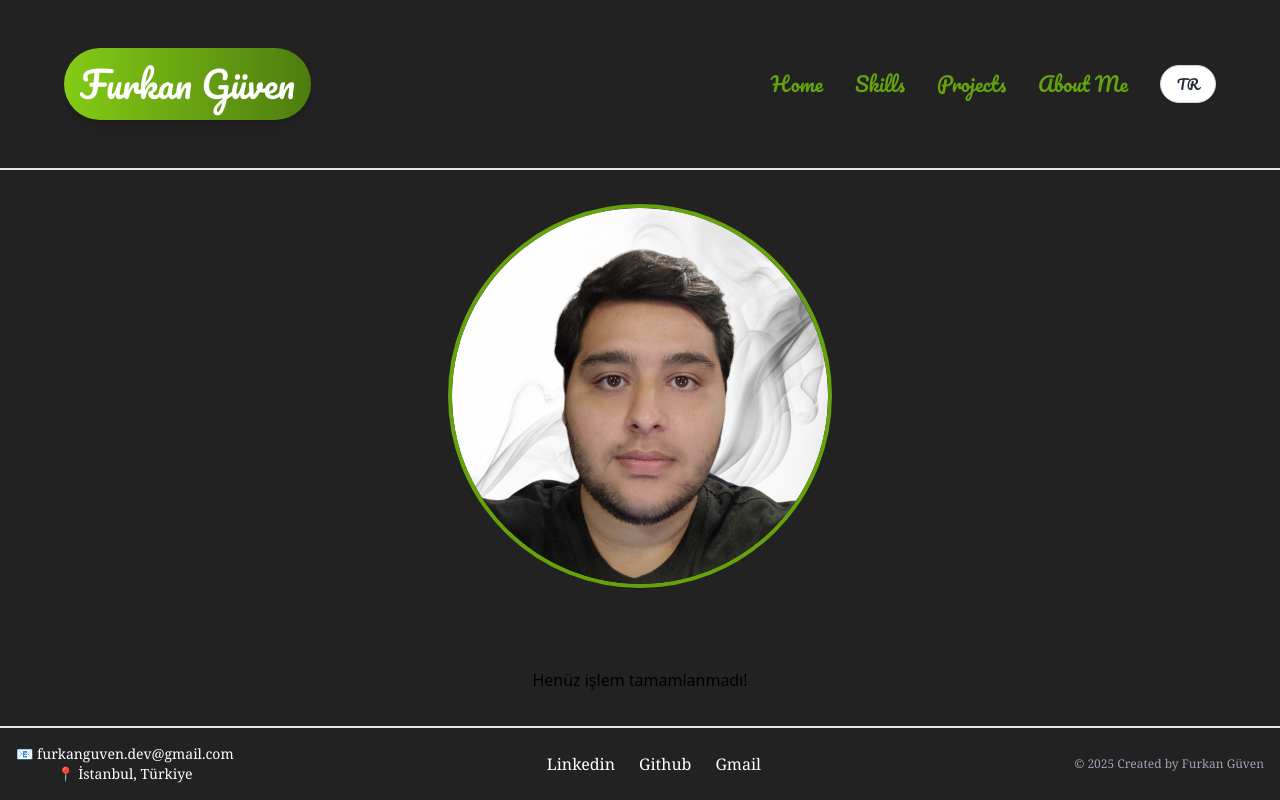
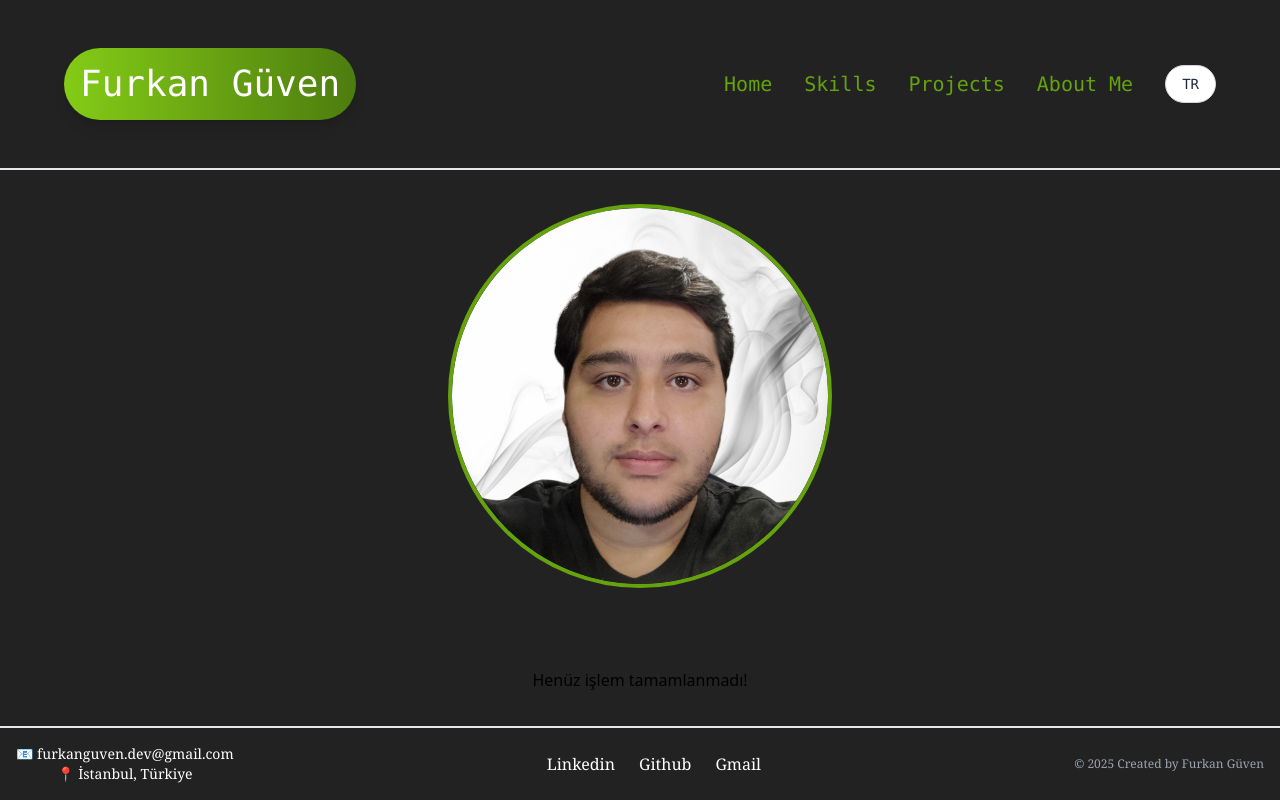
Before and after one commit to furkanguvendev/Portfolio, a React (Vite) app in the folder portfolio/: page / in a window 1280 px wide. Built offline with nearby package versions, Linux system fonts and the light colour scheme; no server answers; a web font is replaced by a local one.

Commit message:
Font Family Change

```diff
--- a/portfolio/src/App.css
+++ b/portfolio/src/App.css
@@ -7,7 +7,7 @@
 }
 
 .headerBtn {
-  @apply text-xl font-[Pacifico] text-lime-600;
+  @apply text-xl font-mono text-lime-600;
 }
 
 /* Loading */
@@ -44,5 +44,4 @@
   }
 }
 
-
 /* Loading */
--- a/portfolio/src/Layers/Header.tsx
+++ b/portfolio/src/Layers/Header.tsx
@@ -24,7 +24,7 @@ export const Header = () => {
 
   return (
     <div className="w-full flex items-center justify-between p-6 md:px-16 md:py-12 border-b-2">
-      <h1 className="bg-gradient-to-r from-lime-500 to-lime-700 p-4 font-[Pacifico] text-xl lg:text-4xl text-white rounded-full shadow-lg">
+      <h1 className="bg-gradient-to-r from-lime-500 to-lime-700 p-4 font-mono text-xl lg:text-4xl text-white rounded-full shadow-lg">
   Furkan Güven
 </h1>
 
@@ -45,7 +45,7 @@ export const Header = () => {
                     hover:bg-gray-50 hover:border-gray-400
                     transition-all duration-300 ease-in-out
                     shadow-sm hover:shadow
-                    flex items-center space-x-1 text-sm font-medium font-[Pacifico]"
+                    flex items-center space-x-1 text-sm font-medium font-mono"
         >
           <span>{lang === "english" ? "TR" : "ENG"}</span>
         </button>        <div className="flex md:hidden items center">
```
